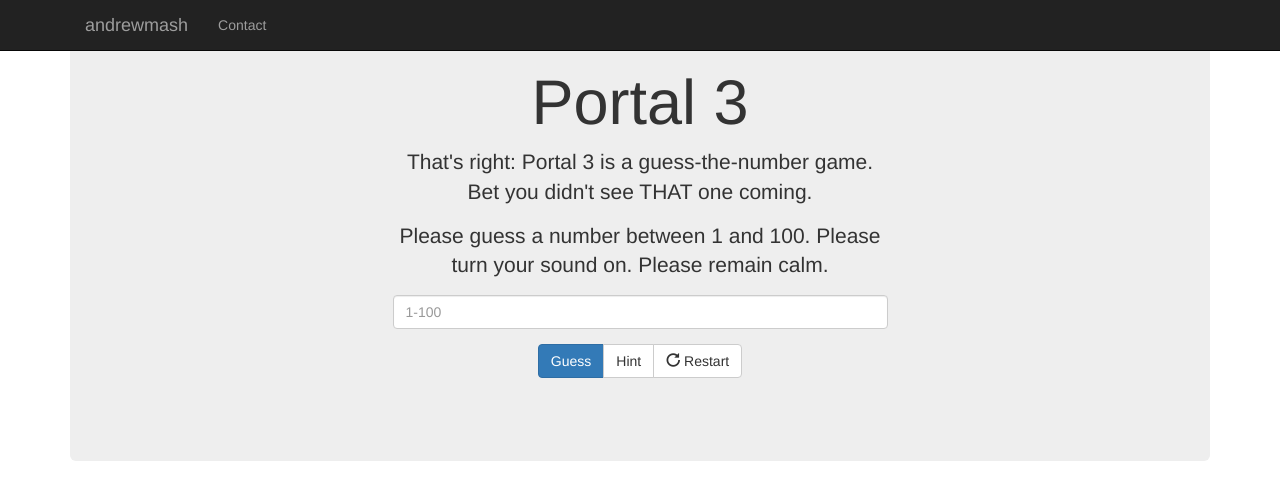
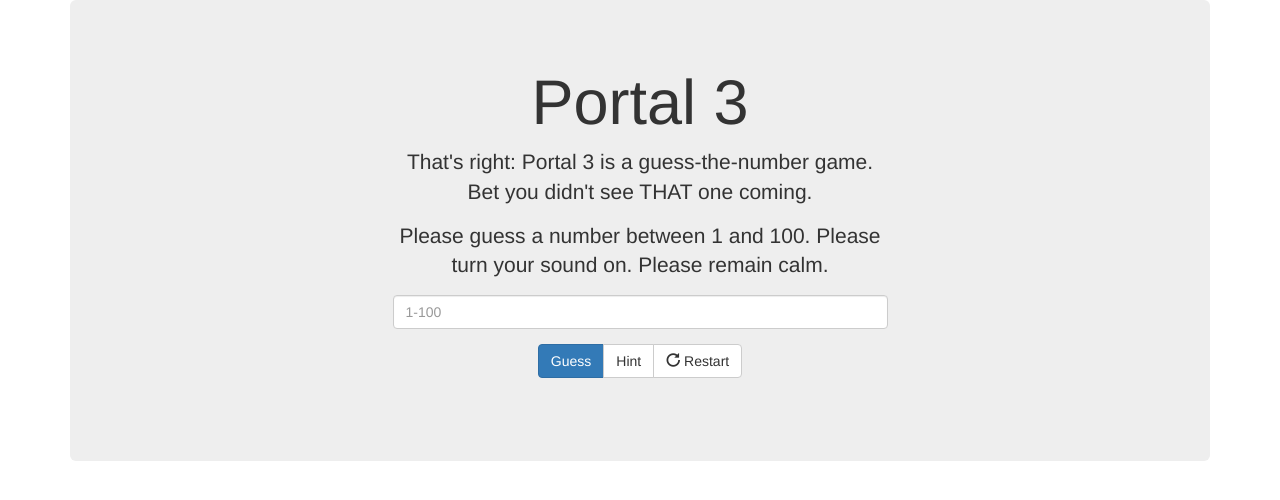
Before and after one commit to andrewmash/guessing-game, a plain HTML site: page index.html in a window 1280 px wide. Drawn offline with nearby package versions, Linux system fonts and the light colour scheme.

Commit message:
Removed the whole darn navbar to clean things up

```diff
--- a/index.html
+++ b/index.html
@@ -18,25 +18,6 @@
     <![endif]-->
   </head>
   <body>
-    <nav class="navbar navbar-inverse navbar-fixed-top">
-        <div class="container">
-          <div class="navbar-header">
-            <button type="button" class="navbar-toggle collapsed" data-toggle="collapse" data-target="#navbar" aria-expanded="false" aria-controls="navbar">
-              <span class="sr-only">Toggle navigation</span>
-              <span class="icon-bar"></span>
-              <span class="icon-bar"></span>
-              <span class="icon-bar"></span>
-            </button>
-            <a href="http://andrewmash.tumblr.com" class="pull-left navbar-brand"></a>
-            <a class="navbar-brand" href="http://andrewmash.tumblr.com">andrewmash</a>
-          </div>
-          <div id="navbar" class="navbar-collapse collapse">
-            <ul class="nav navbar-nav">
-              <li><a href="mailto:andrewash9@gmail.com">Contact</a></li>
-            </ul>
-          </div><!--/.nav-collapse -->
-        </div>
-      </nav>
     <div class="container">
       <div class="jumbotron">
         <div class="row">
```
